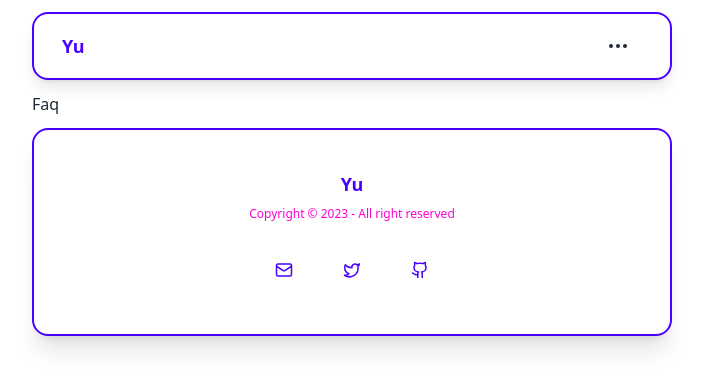
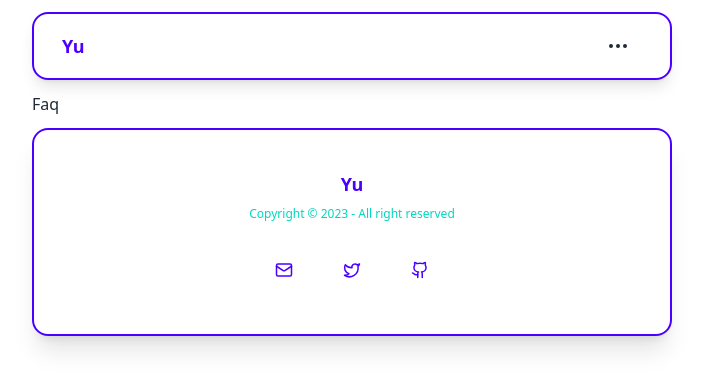
Before and after one commit to piotrszubert/blog-template-daisy, a Next.js app: page /faq in a window 1280 px wide. Shown: the top 390 px of the page, without its empty margins (288-991 px from the left). Built offline with nearby package versions, Linux system fonts and the light colour scheme.

Commit message:
Update footer.tsx

```diff
--- a/app/components/footer.tsx
+++ b/app/components/footer.tsx
@@ -6,7 +6,7 @@ export const Footer = () => {
     <footer className="footer footer-center gap-y-6 my-3 rounded-[var(--rounded-box)] border-primary border-2 text-primary p-10 shadow-xl">
       <aside>
         <p className="text-lg font-bold">{siteConfig.site.name}</p>
-        <p className="text-xs text-secondary">Copyright © 2023 - All right reserved</p>
+        <p className="text-xs text-accent">Copyright © 2023 - All right reserved</p>
       </aside>
       <nav>
         <div className="grid grid-flow-col gap-4">
```
